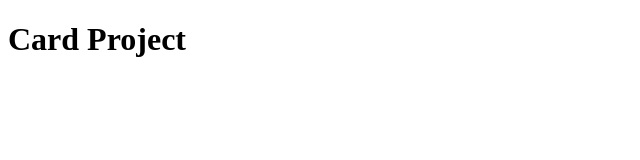
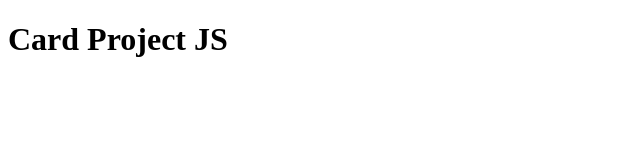
Before and after one commit to Jalolidddin-dev/card0101, a plain HTML site: page index.html in a window 1280 px wide. Shown: the full height of the page, 0-640 px from the left. Drawn offline with Linux system fonts and the light colour scheme.

Commit message:
changed project

```diff
--- a/index.html
+++ b/index.html
@@ -6,6 +6,6 @@
     <title>Card</title>
   </head>
   <body>
-    <h1>Card Project</h1>
+    <h1>Card Project JS</h1>
   </body>
 </html>
```
